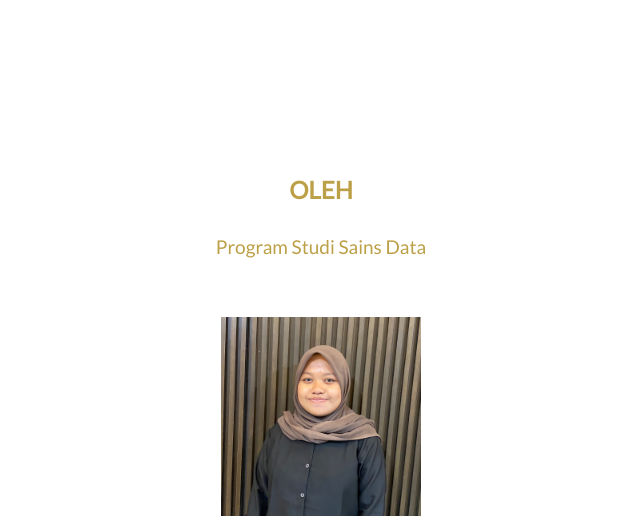
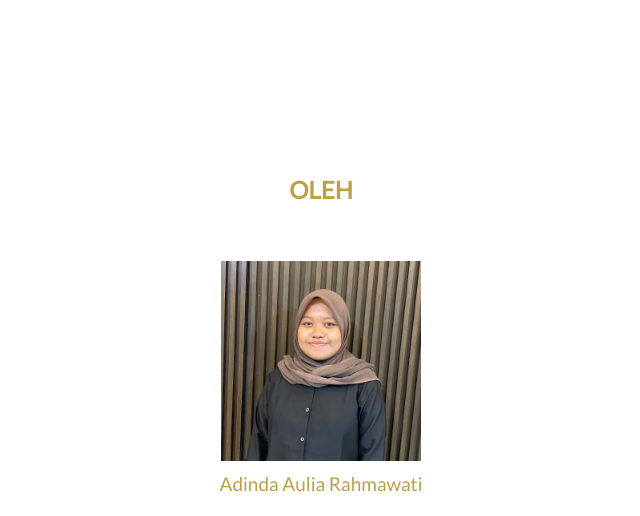
Before and after one commit to adindaauliaa/aksara-jawa, a Flask app: page / in a window 1280 px wide. Shown: the part 1115-1631 px from the top of the page, without its empty margins (319-959 px from the left). Run offline with Flask 3, Linux system fonts and the light colour scheme.

Commit message:
Update index.html

```diff
--- a/templates/index.html
+++ b/templates/index.html
@@ -123,7 +123,6 @@
 	<div id="oleh" class="container-fluid text-center">
 		<br>
 		<h2>OLEH</h2>
-		<h4>Program Studi Sains Data</h4>
 		<br>
 		<div class="row slideanim">
 			<div class="col-sm-15">
```
